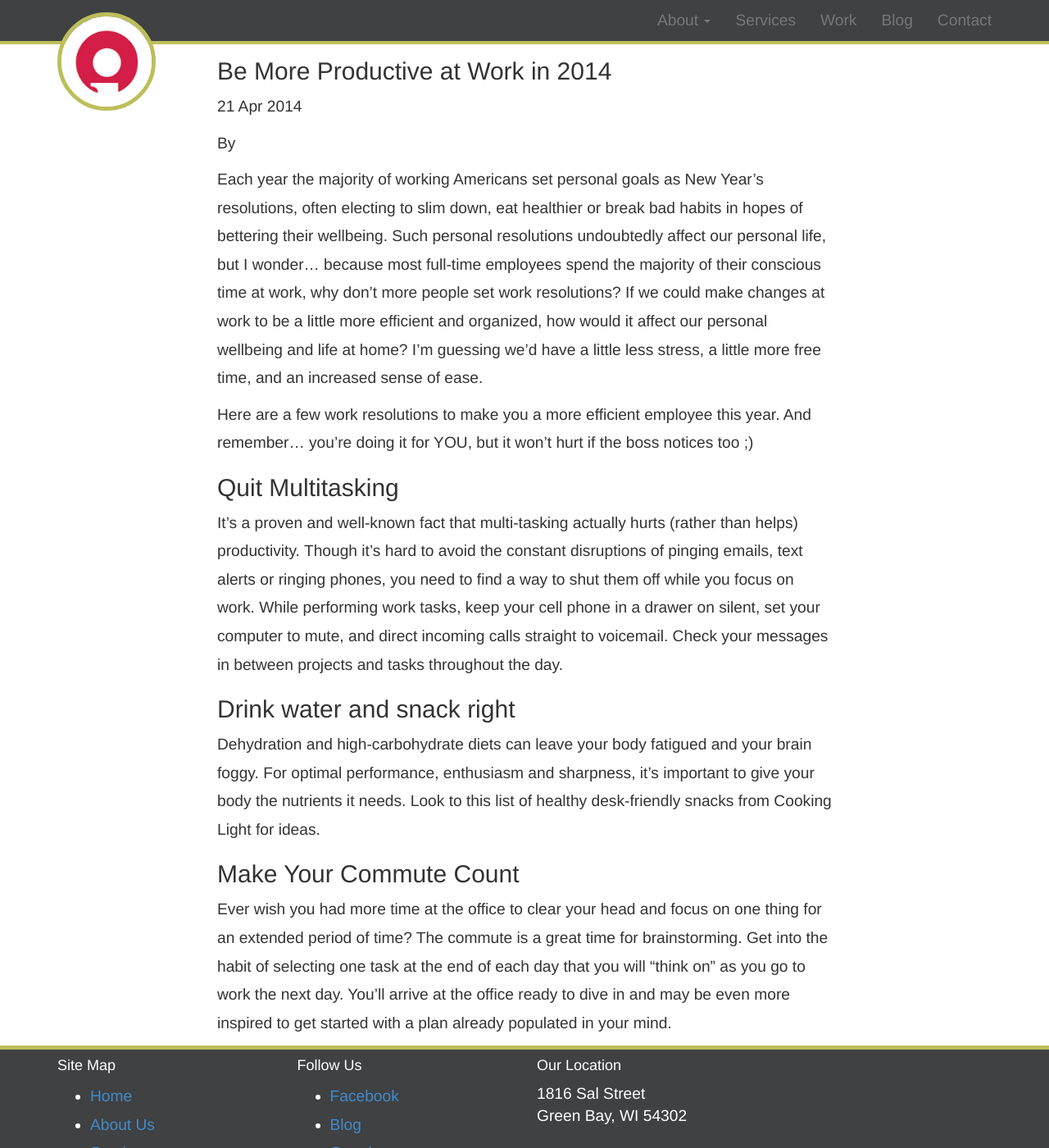
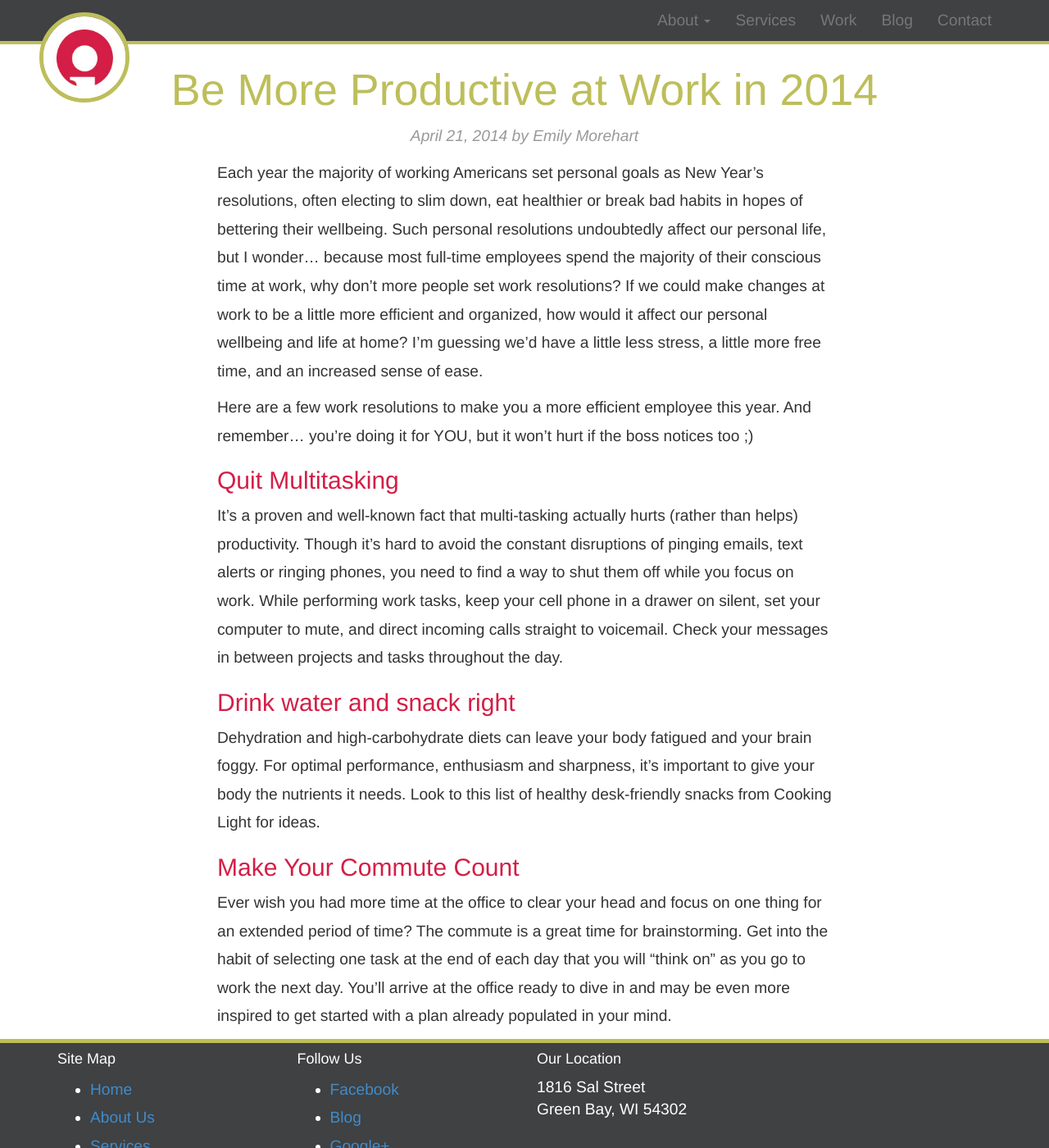
Before and after one commit to insight-creative/insight-creative.github.io, a Jekyll site: the page built from blog/_posts/2014-04-21-be-more-productive-at-work-in-2014.markdown, in a window 1280 px wide and 1400 px high. Shown: the whole window at 82% size. Built offline with Jekyll 4.4.1, drawn with Linux system fonts in a browser that asks for light colours; nearby versions of some CDN libraries; Markdown is read by kramdown in place of the engine named in the settings.

Commit message:
Edit blog and project post layout and style.

```diff
--- a/_layouts/post.html
+++ b/_layouts/post.html
@@ -2,8 +2,14 @@
 layout: page
 ---
 
-<h2>{{ page.title }}</h2>
-<p>{{ page.date | date_to_string }}</p>
-<p>By {{ page.author }}</p>
-
-{{ content }}
+<article>
+	<div class="article-heading">
+		<h1>{{ page.title }}</h1>
+		<div class="article-meta">
+			<p>{{ page.date | date: "%B %-d, %Y" }} by {{ page.author }}</p>
+		</div>
+	</div>
+	<div class="article-body">
+		{{ content }}
+	</div>
+</article>
--- a/blog/_posts/2013-11-12-five-ways-to-create-a-creative-workplace.markdown
+++ b/blog/_posts/2013-11-12-five-ways-to-create-a-creative-workplace.markdown
@@ -36,8 +36,8 @@ Here are five thoughts on how to create a creative workplace:
 
 No one said it better than these two:
 
-“The best way to get a good idea is to get a lot of ideas.” -Linus Pauling
-
-“Nothing is more dangerous than an idea when it’s the only one we have.” -Émile Chartier
+>“The best way to get a good idea is to get a lot of ideas.” -Linus Pauling
+>
+>“Nothing is more dangerous than an idea when it’s the only one we have.” -Émile Chartier
 
 In your experience, does a creative work environment positively impact your job satisfaction and personal success? What strategies are effective in creating a creative culture? What doesn’t work?
--- a/blog/_posts/2014-04-21-be-more-productive-at-work-in-2014.markdown
+++ b/blog/_posts/2014-04-21-be-more-productive-at-work-in-2014.markdown
@@ -1,6 +1,7 @@
 ---
 layout: post
 title:  Be More Productive at Work in 2014
+author: Emily Morehart
 ---
 
 Each year the majority of working Americans set personal goals as New Year’s resolutions, often electing to slim down, eat healthier or break bad habits in hopes of bettering their wellbeing. Such personal resolutions undoubtedly affect our personal life, but I wonder… because most full-time employees spend the majority of their conscious time at work, why don’t more people set work resolutions? If we could make changes at work to be a little more efficient and organized, how would it affect our personal wellbeing and life at home? I’m guessing we’d have a little less stress, a little more free time, and an increased sense of ease.
--- a/blog/index.html
+++ b/blog/index.html
@@ -3,7 +3,7 @@ layout: page
 title: Insight Creative
 ---
 
-<h1>Blog Posts</h1>
+<h1>Insight Blog</h1>
 {% for post in site.categories.blog %}
 	<h2><a href="{{ post.url }}">{{ post.title }}</a></h2>
 	<p class="author">
--- a/css/main.css
+++ b/css/main.css
@@ -6,11 +6,23 @@ html {
 	font-size: 100%;
 }
 body {
-	padding-top: 50px;
+	padding-top: 60px;
 	font-size: 1.2em;
 	line-height: 1.8em;
 }
 
+/*
+ * Typography
+ */
+h1 {
+	color: #BDBE5A;
+	font-weight: 300;
+	font-size: 2.8em;
+}
+h2 {
+	color: #D41E47;
+	font-weight: 400;
+}
 
 /*
  * Navbar
@@ -23,7 +35,8 @@ body {
 .navbar-brand img {
 	border-radius: 50%;
 	border: 5px solid #BDBE5A;
-	width: 120px;
+	width: 110px;
+	margin-left: -20%;
 }
 
 
@@ -37,7 +50,26 @@ body {
 }
 .jumbotron h1 {
 	color: #BDBE5A;
-	font-size: 50px;
+}
+
+/*
+ * Article
+ */
+
+.article-heading {
+	text-align: center;
+	width: 140%;
+	margin-left: -20%;
+}
+.article-heading .article-meta {
+	color: #999;
+	font-style: italic;
+}
+article img {
+	min-width: 140%;
+	margin-left: -20%;
+	margin-top: 21px;
+	margin-bottom: 21px;
 }
 
 /*
```
Also changed, not shown: _layouts/project.html (+15 -4 lines), work/_posts/2014-05-05-matthews-tire-branding.markdown (added, +15 -0 lines), work/_posts/2014-05-05-matthews-tire.markdown (deleted, +0 -15 lines).
